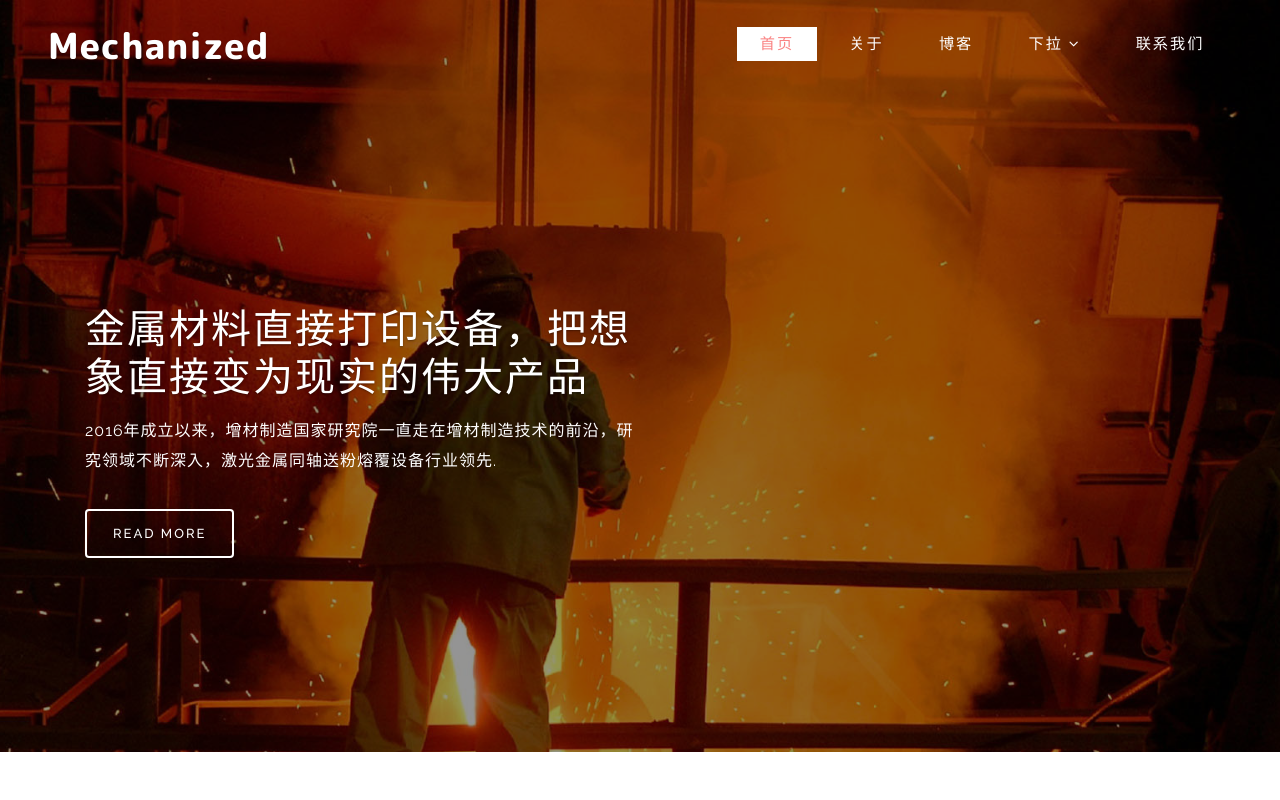
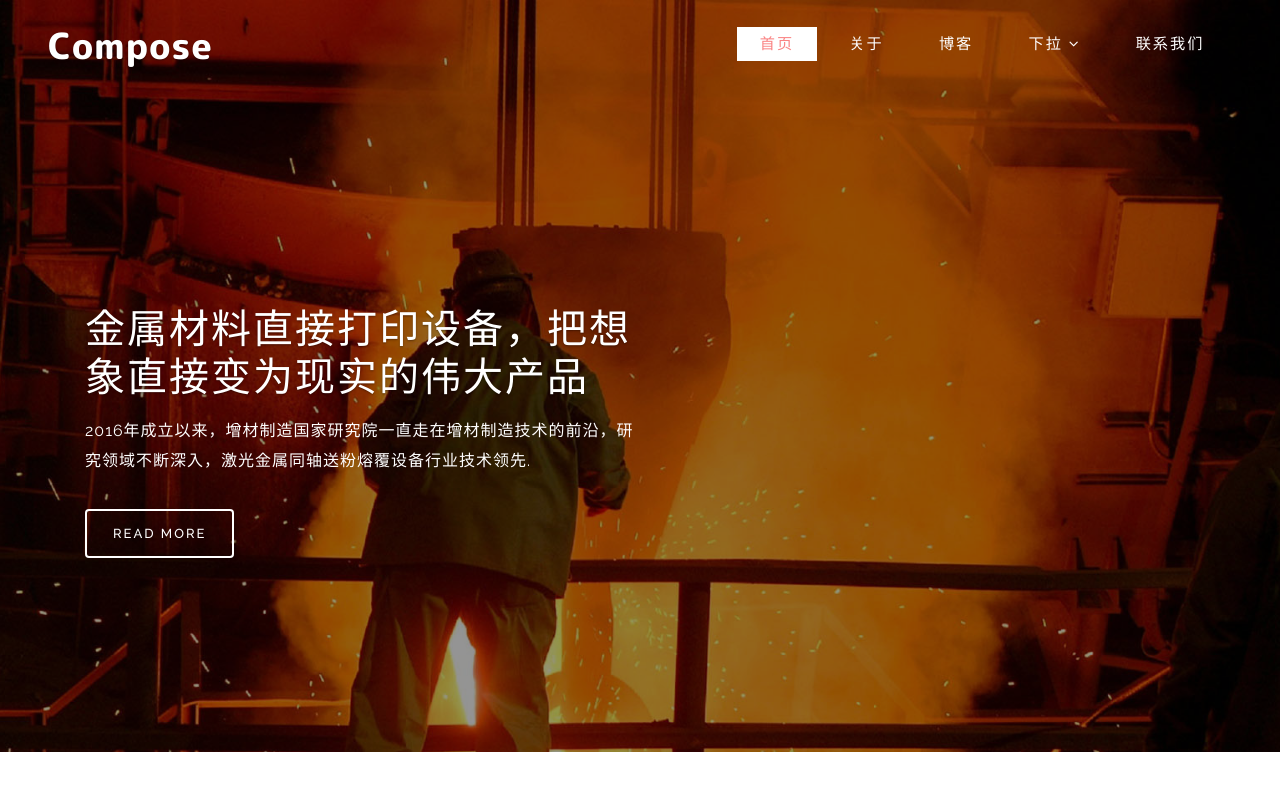
Before and after one commit to mason2woods/zjc, a plain HTML site: page index.html in a window 1280 px wide. Shown: the top 800 px of the page. Drawn offline with Linux system fonts and the light colour scheme.

Commit message:
Update index.html

```diff
--- a/index.html
+++ b/index.html
@@ -43,7 +43,7 @@
                     <!-- nav -->
                     <nav class="py-4 d-lg-flex">
                         <div id="logo">
-                            <h1> <a href="index.html"> Mechanized</a></h1>
+                            <h1> <a href="index.html"> Compose</a></h1>
                         </div>
                         <label for="drop" class="toggle">Menu</label>
                         <input type="checkbox" id="drop" />
@@ -59,7 +59,7 @@
                                 <ul class="inner-ul">
                                     <li><a class="scroll" href="#gallery">图片</a></li>
                                     <li><a href="#plans" class="scroll">方案</a></li>
-                                    <li><a href="#blog" class="scroll">博文</a></li>
+                                    <li><a href="#blog" class="scroll">文章</a></li>
                                 </ul>
                             </li>
                             <li><a href="#contact" class="scroll">联系我们</a></li>
@@ -73,7 +73,7 @@
                 <!-- /banner -->
                 <div class="banner-info-w3layouts">
                     <h3>金属材料直接打印设备，把想象直接变为现实的伟大产品</h3>
-                    <p class="my-3">2016年成立以来，增材制造国家研究院一直走在增材制造技术的前沿，研究领域不断深入，激光金属同轴送粉熔覆设备行业领先.</p> <a href="single.html" class="read-more mt-3 btn">Read More </a> </div>
+                    <p class="my-3">2016年成立以来，增材制造国家研究院一直走在增材制造技术的前沿，研究领域不断深入，激光金属同轴送粉熔覆设备行业技术领先.</p> <a href="single.html" class="read-more mt-3 btn">Read More </a> </div>
             </div>
         </div>
         <!-- //banner -->
```
